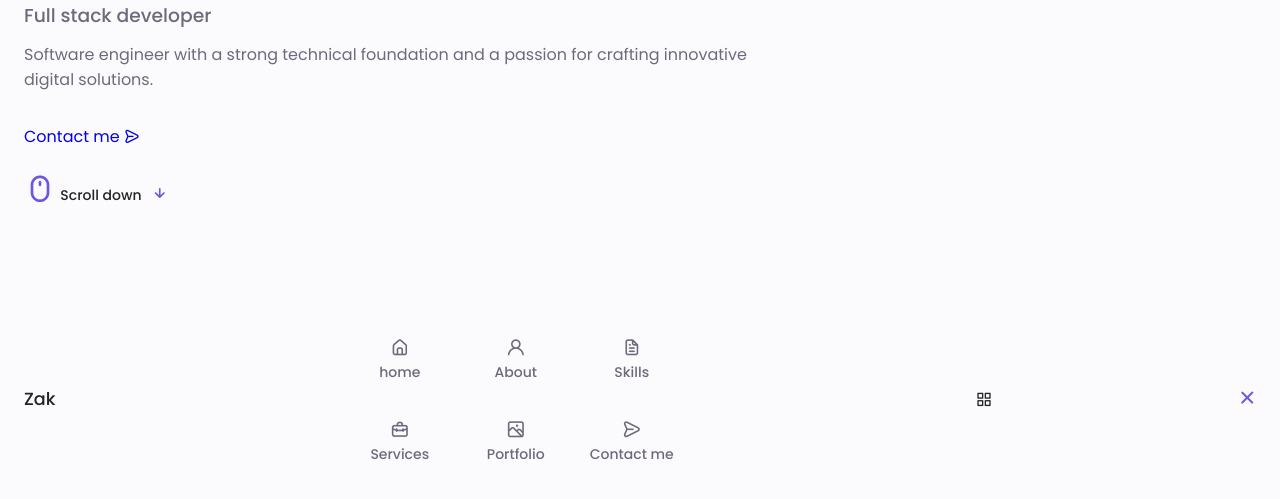
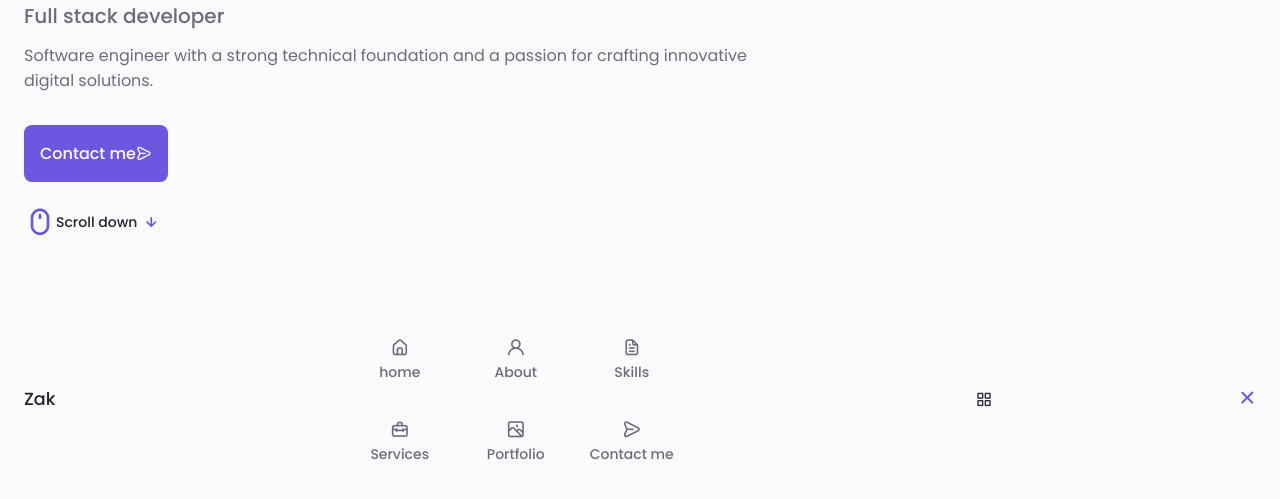
Before and after one commit to Zfastroot/MyPortfolio, a plain HTML site: page index.html in a window 1280 px wide. Shown: the part 377-876 px from the top of the page. Drawn offline with nearby package versions, Linux system fonts and the light colour scheme.

Commit message:
finish styling home with the button

```diff
--- a/assets/css/styles.css
+++ b/assets/css/styles.css
@@ -288,7 +288,7 @@ img {
 }
 
 .home__subtitle{
-  font-s ize: var(--h3-font-size);
+  font-size: var(--h3-font-size);
   color: var(--text-color);
   font-weight: var(--font-medium);
   margin-bottom: var(--mb-0-75);
@@ -299,7 +299,7 @@ img {
 }
 
 .home__scroll-button{
-  /* display: none;*/
+  display: none;
 }
 
 .home__scroll-button{
@@ -326,6 +326,30 @@ img {
   font-size: 1.25rem;
 }
 /*==================== BUTTONS ====================*/
+.button{
+  display: inline-block;
+  background-color: var(--first-color);
+  color: #fff;
+  padding: 1rem;
+  border-radius: .5rem;
+  font-weight: var(--font-medium);
+}
+
+.button:hover{
+  background-color: var(--first-color-alt);
+}
+
+.button__icon{
+  font-size: 1.25rem;
+  margin-left: var(--mb-0-5);
+  transition: .3s;
+}
+
+.button--flex{
+  display: inline-flex;
+  align-items: center;
+}
+
 
 
 /*==================== ABOUT ====================*/
```
